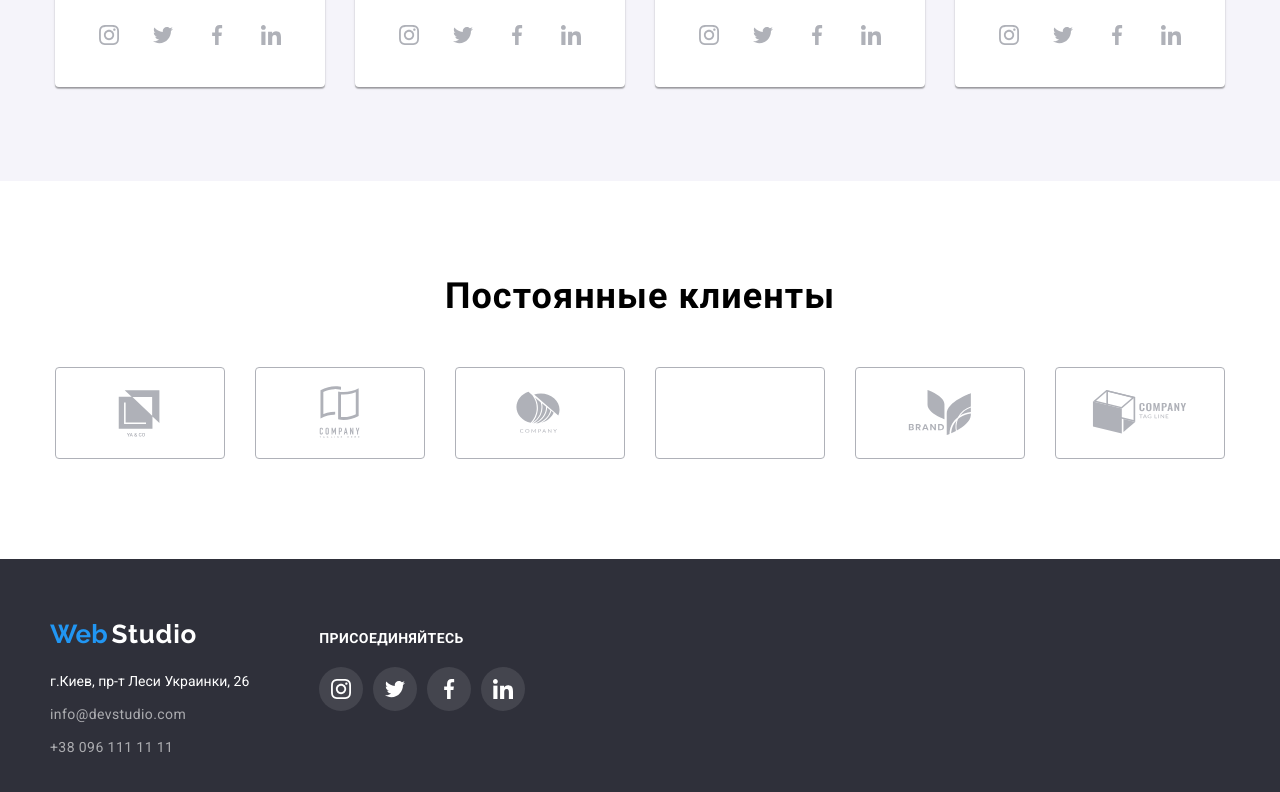
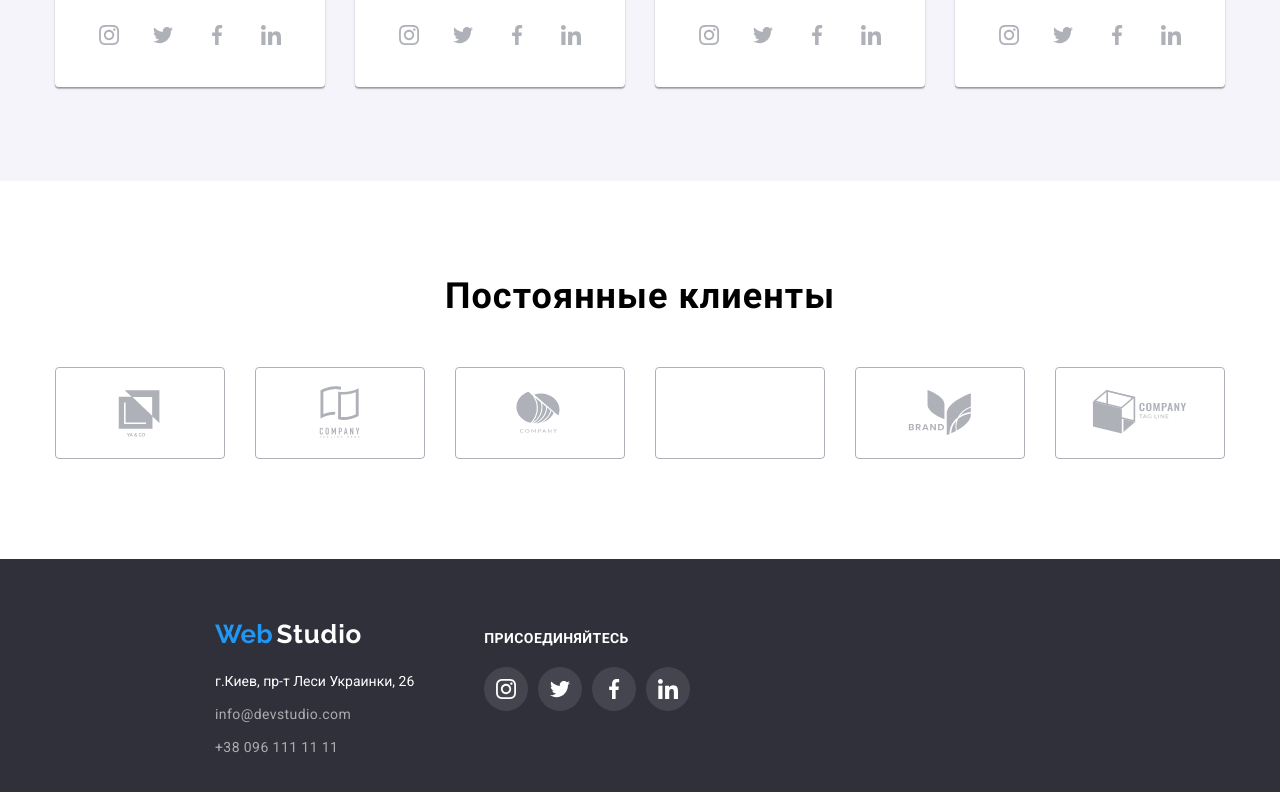
Before and after one commit to IlonaUrsulyak/goit-markup-hw-04., a plain HTML site: page index.html in a window 1280 px wide. Shown: the part 2125-2917 px from the top of the page. Drawn offline with nearby package versions, Linux system fonts and the light colour scheme.

Commit message:
лефт

```diff
--- a/style/style.css
+++ b/style/style.css
@@ -451,7 +451,7 @@ img {
   background-repeat: no-repeat;
   background-position: center;
   background-size: cover;
-  padding-left: 50px;
+  padding-left: 215px;
 }
 
 .container-icons {
```
